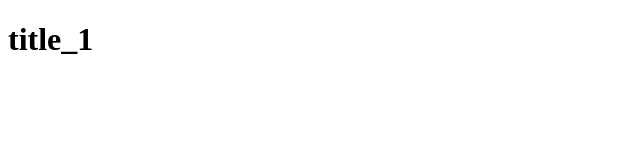
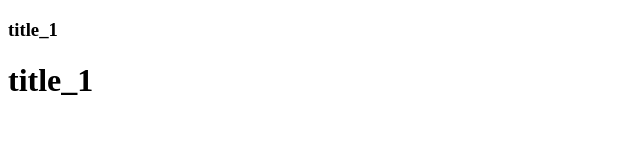
Before and after one commit to krash124/test-5, a plain HTML site: page index.html in a window 1280 px wide. Shown: the whole page, without its empty margins (0-640 px from the left). Drawn offline with Linux system fonts and the light colour scheme.

Commit message:
Update index.html
add h3

```diff
--- a/index.html
+++ b/index.html
@@ -7,7 +7,7 @@
     <title>Document</title>
 </head>
 <body>
-
+<h3>title_1</h3>
 <h1>title_1</h1>
 
 </body>
```
